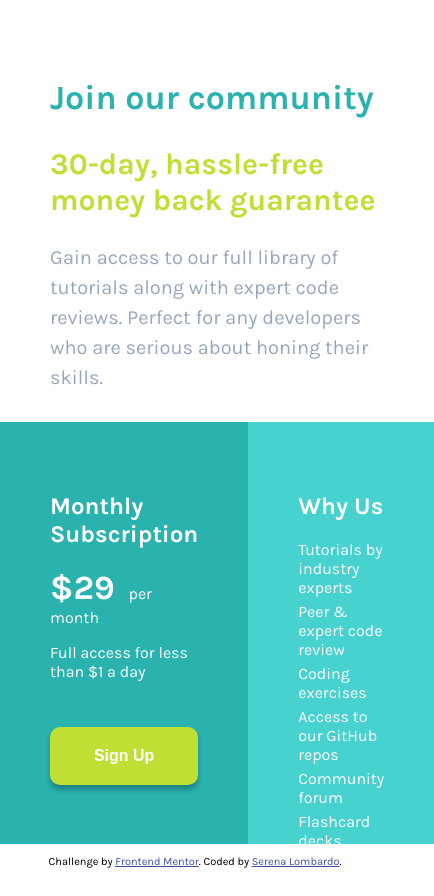
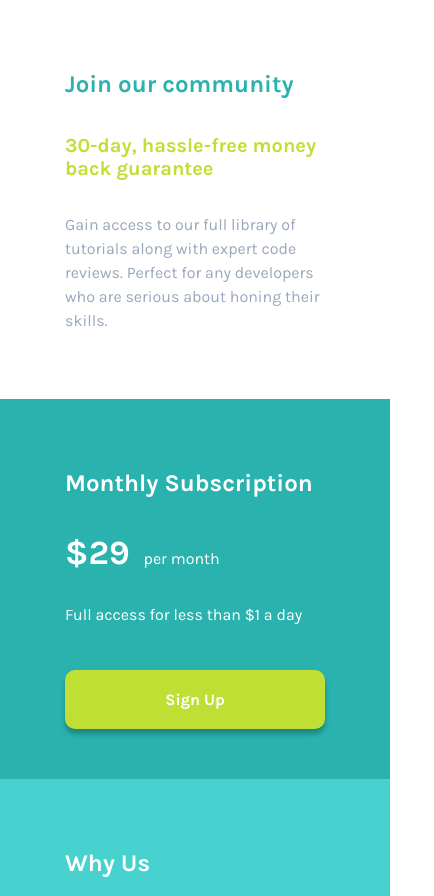
Before and after one commit to RaynaFaye/single-price-grid-component, a plain HTML site: page index.html in a window 390 px wide. Shown: the top 896 px of the page, 434 px wide, since content can reach past the window. Drawn offline with Linux system fonts and the light colour scheme.

Commit message:
Updated grid layout and added media queries

```diff
--- a/css/style.css
+++ b/css/style.css
@@ -1,6 +1,7 @@
 body {
   font-family: 'Karla', sans-serif;
   margin: 0;
+  font-size: 16px;
 }
 .container {
   display: grid;
@@ -11,20 +12,29 @@ body {
 .container__intro {
   grid-column: 1 / -1;
   background: #ffffff;
-  margin: 50px;
+  margin: 50px 0;
+  display: grid;
+  grid-template-columns: 1fr 10fr 1fr;
+  grid-template-rows: repeat(3, min-content);
+}
+.container__intro > * {
+  grid-column: 2;
+  height: auto;
 }
 .container__intro__title {
   color: hsl(179, 62%, 43%);
-  font-size: 34px;
+  font-size: 24px;
 }
 .container__intro__title-two {
   color: hsl(71, 73%, 54%);
-  font-size: 30px;
+  font-size: 20px;
 }
 .container__intro__paragraph {
   color: hsl(217, 22%, 67%);
-  font-size: 20px;
+  font-size: 16px;
   line-height: 1.5;
+  display: flex;
+  flex-direction: column;
 }
 /* Sign-up section */
 .container__sign-up {
@@ -32,7 +42,12 @@ body {
   grid-row: 2;
   background: hsl(179, 62%, 43%);
   color: #ffffff;
-  padding: 50px;
+  padding: 50px 0;
+  display: grid;
+  grid-template-columns: 1fr 4fr 1fr;
+}
+.container__sign-up > * {
+  grid-column: 2;
 }
 .container__sign-up__price {
   font-size: 34px;
@@ -42,6 +57,7 @@ body {
 .container__sign-up__button {
   font-size: 16px;
   font-weight: 700;
+  font-family: 'Karla', sans-serif;
   background: hsl(71, 73%, 54%);
   color: #ffffff;
   border-radius: 10px;
@@ -62,10 +78,79 @@ body {
   grid-row: 2;
   background: hsl(179, 60%, 55%);
   color: #ffffff;
-  padding: 50px;
+  padding: 50px 0;
+  display: grid;
+  grid-template-columns: 1fr 4fr 1fr;
+}
+.container__why-us > * {
+  grid-column: 2;
 }
 .container__why-us__paragraph {
   margin: 5px 0;
+  color: hsl(204, 43%, 93%);
+}
+/* Media queries */
+@media all and (min-width: 1441px) {
+  body {
+    font-size: 1.1vw;
+  }
+  .container__intro__title {
+    font-size: 1.7vw;
+  }
+  .container__intro__title-two {
+    font-size: 1.4vw;
+  }
+  .container__intro__paragraph {
+    font-size: 1.1vw;
+  }
+
+  .container__sign-up__price {
+    font-size: 2.4vw;
+  }
+  .container__sign-up__button {
+    font-size: 1.1vw;
+  }
+}
+@media all and (min-width: 1200px) {
+  .container__intro {
+    grid-template-columns: 2fr 13fr 3fr;
+  }
+  .container__sign-up {
+    grid-template-columns: 2fr 4fr 3fr;
+  }
+  .container__why-us {
+    grid-template-columns: 2fr 4fr 3fr;
+  }
+}
+@media all and (max-width: 800px) {
+  .container__intro__paragraph {
+    display: block;
+  }
+}
+@media all and (max-width: 730px) {
+  .container {
+    grid-template-columns: 1fr;
+    grid-template-rows: auto;
+  }
+  .container > * {
+    grid-column: 1;
+    grid-row: auto;
+  }
+  .container__intro {
+    grid-template-columns: 1fr 4fr 1fr;
+  }
+}
+@media all and (max-width: 375px) {
+  .container__intro,
+  .container__sign-up,
+  .container__why-us {
+    padding: 50px 25px;
+    display: flex;
+    flex-direction: column;
+  }
+  .container__intro {
+    padding: 0 25px;
+  }
 }
 /* Attribution section */
 .attribution {
--- a/index.html
+++ b/index.html
@@ -17,8 +17,8 @@
         <h1 class="container__intro__title">Join our community</h1>
         <h2 class="container__intro__title-two">30-day, hassle-free money back guarantee</h2>
         <p class="container__intro__paragraph">
-          Gain access to our full library of tutorials along with expert code reviews. Perfect for any developers who are serious about honing their
-          skills.
+          <span> Gain access to our full library of tutorials along with expert code reviews. </span
+          ><span>Perfect for any developers who are serious about honing their skills.</span>
         </p>
       </section>
       <section class="container__sign-up">
```
